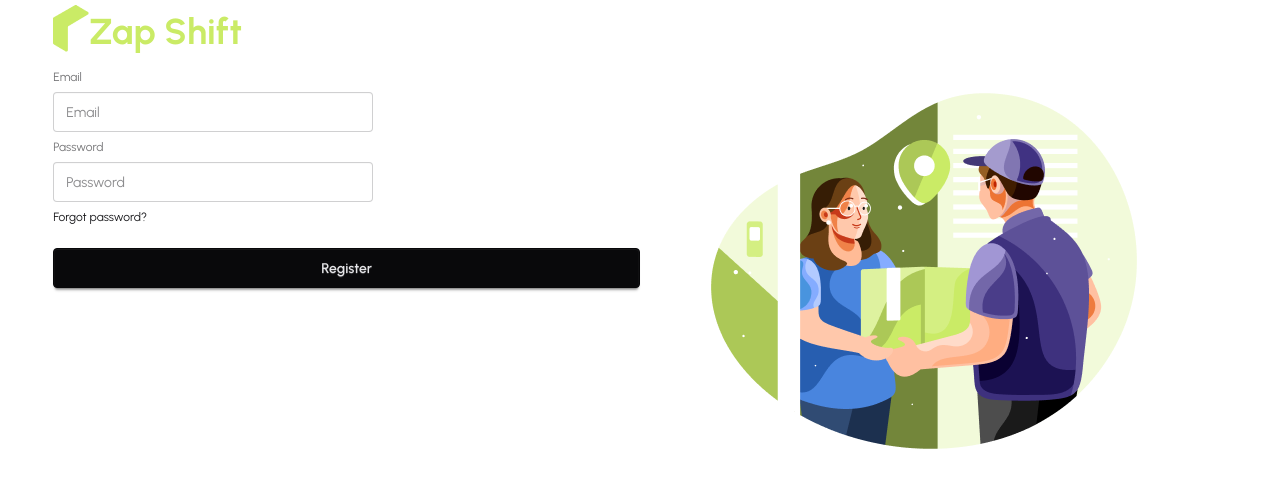
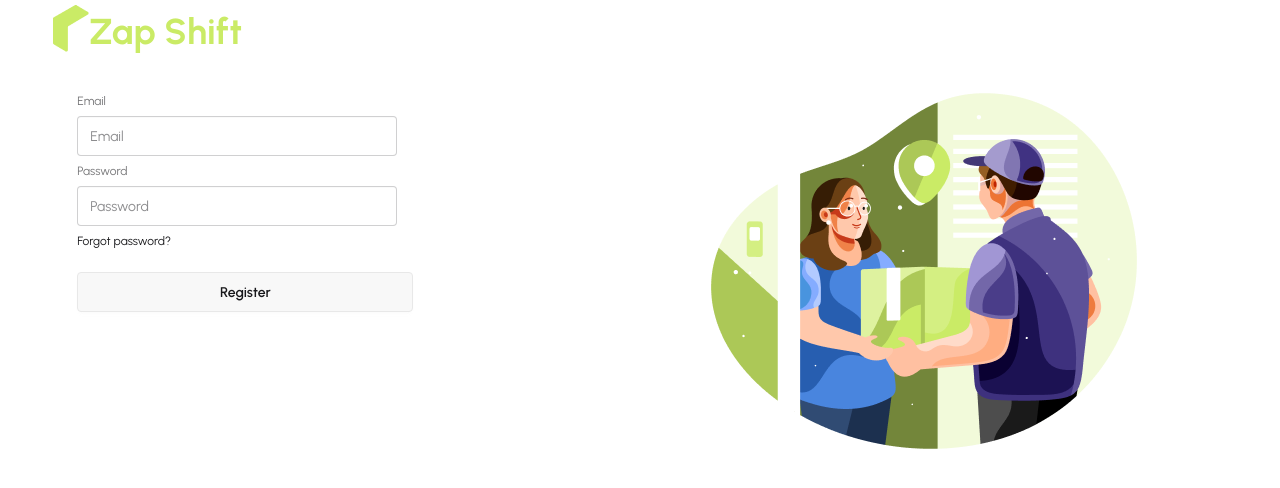
Before and after one commit to rimpakasundi07/Zap-Shift-Client, a React (Vite) app: page /register in a window 1280 px wide. Shown: the top 488 px of the page. Built offline with nearby package versions, Linux system fonts and the light colour scheme.

Commit message:
Add user registration form with validation using react-hook-form

```diff
--- a/src/pages/Auth/Login/Login.jsx
+++ b/src/pages/Auth/Login/Login.jsx
@@ -1,14 +1,7 @@
 import React from "react";
 
 const Login = () => {
-  return (
-    <div className="w-11/12 mx-auto py-3 lg:py-6">
-      <h2 className="font-bold text-teal-800 text-xl md:text-3xl lg:text-6xl ">
-        Welcome Back
-      </h2>
-      <p className="text-black py-2 font-semibold">Login with ZapShift</p>
-    </div>
-  );
+  return <p></p>;
 };
 
 export default Login;
--- a/src/pages/Auth/Register/Register.jsx
+++ b/src/pages/Auth/Register/Register.jsx
@@ -25,6 +25,8 @@ const Register = () => {
   return (
     <div className="">
       <form onSubmit={handleSubmit(handleRegistration)}>
+        <div className="card bg-base-100 w-full max-w-sm shrink-0">
+          <div className="card-body">
             <fieldset className="fieldset">
               <label className="label">Email</label>
               <input
@@ -50,7 +52,9 @@ const Register = () => {
                 placeholder="Password"
               />
               {errors.password?.type === "required" && (
-            <p className="text-red-600 font-semibold">Password is required.</p>
+                <p className="text-red-600 font-semibold">
+                  Password is required.
+                </p>
               )}
               {errors.password?.type === "minLength" && (
                 <p className="text-red-600 font-semibold">
@@ -59,15 +63,18 @@ const Register = () => {
               )}
               {errors.password?.type === "pattern" && (
                 <p className="text-red-600">
-              Password must have at least one uppercase , at least one lowercase
-              , at least one number, and at least one speical character
+                  Password must have at least one uppercase , at least one
+                  lowercase , at least one number, and at least one speical
+                  character
                 </p>
               )}
               <div>
                 <a className="link link-hover">Forgot password?</a>
               </div>
-          <button className="btn btn-neutral mt-4">Register</button>
+              <button className="btn  mt-4">Register</button>
             </fieldset>
+          </div>
+        </div>
       </form>
     </div>
   );
```
Lines whose indentation alone changed are shown as unchanged.
